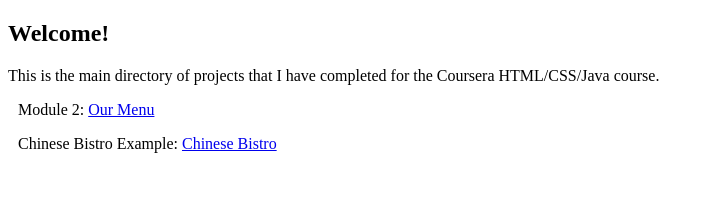
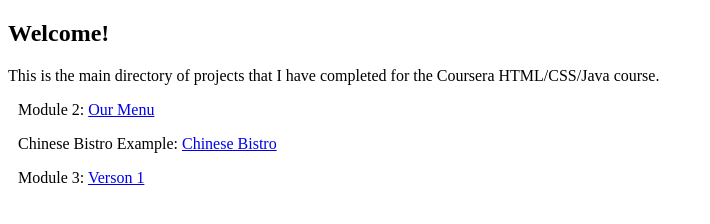
Before and after one commit to mbarry2120/coursera-test, a plain HTML site: page index.html in a window 1280 px wide. Shown: the whole page, without its empty margins (0-710 px from the left). Drawn offline with Linux system fonts and the light colour scheme.

Commit message:
index update

```diff
--- a/index.html
+++ b/index.html
@@ -12,6 +12,7 @@
 	<div>
 		<p>Module 2: <a href="module2-solution/index.html">Our Menu </a> </p>
 		<p>Chinese Bistro Example: <a href="chinese-bistro/index.html">Chinese Bistro</a></p>
+		<p>Module 3: <a href="module3-solution/index.html">Verson 1</a></p>
 	</div>
 
 
```
